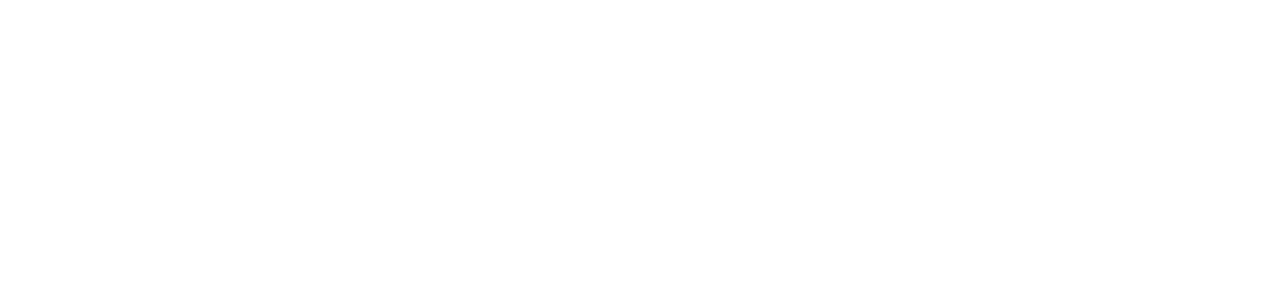
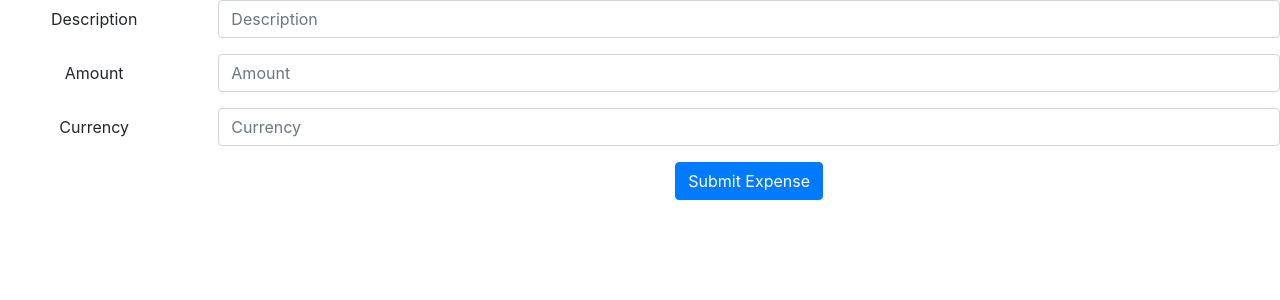
Before and after one commit to codixir/expense-report-app, a React (Create React App) app: page / in a window 1280 px wide. Shown: the top 300 px of the page. Built offline with nearby package versions, Linux system fonts and the light colour scheme.

Commit message:
Create the expense form and import into App.js and import react-bootstrap

```diff
--- a/src/App.js
+++ b/src/App.js
@@ -1,10 +1,11 @@
 import React from 'react';
+import ExpenseForm from './components/ExpenseForm/ExpenseForm';
 import './App.css';
 
 function App() {
   return (
     <div className="App">
-
+      <ExpenseForm />
     </div>
   );
 }
--- a/src/components/ExpenseForm/ExpenseForm.js
+++ b/src/components/ExpenseForm/ExpenseForm.js
@@ -1,7 +1,62 @@
-import React from 'react';
+import React, { useState } from 'react';
+import Form from 'react-bootstrap/Form';
+import Row from 'react-bootstrap/Row';
+import Col from 'react-bootstrap/Col';
+import Button from 'react-bootstrap/Button'
 
 const ExpenseForm = () => {
+  const [desc, setDesc] = useState('');
+  const [amount, setAmount] = useState(0);
+  const [currency, setCurrency] = useState('');
 
+  const handleSubmit = (e) => {
+    debugger;
+  }
+
+  const handleChange = (e) => {
+    debugger;
+  }
+
+  return (
+    // <form onSubmit={handleSubmit}>
+    //     <input type="text" name="description" placeholder="Enter description" onChange={handleChange}/>
+    //     <input type="number" name="amount" placeholder="Enter amount" onChange={handleChange}/>
+    //     <input type="text" name="currency" placeholder="Enter currency" onChange={handleChange}/>
+    //     <button type="submit">Submit Expense</button>
+    // </form>
+
+    <Form onSubmit={handleSubmit}>
+      <Form.Group as={Row} controlId="formHorizontalDescription">
+        <Form.Label column sm={2}>
+          Description
+        </Form.Label>
+        <Col sm={10}>
+          <Form.Control type="text" placeholder="Description" />
+        </Col>
+      </Form.Group>
+      <Form.Group as={Row} controlId="formHorizontalAmount">
+        <Form.Label column sm={2}>
+          Amount
+        </Form.Label>
+        <Col sm={10}>
+          <Form.Control type="number" placeholder="Amount" />
+        </Col>
+      </Form.Group>
+      <Form.Group as={Row} controlId="formHorizontalCurrency">
+        <Form.Label column sm={2}>
+          Currency
+        </Form.Label>
+        <Col sm={10}>
+          <Form.Control type="text" placeholder="Currency" />
+        </Col>
+      </Form.Group>
+      <Form.Group as={Row}>
+        <Col sm={{ span: 10, offset: 2 }}>
+          <Button type="submit">Submit Expense</Button>
+        </Col>
+      </Form.Group>
+    </Form>
+  )
 };
 
 export default ExpenseForm;
--- a/src/index.js
+++ b/src/index.js
@@ -2,6 +2,7 @@ import React from 'react';
 import ReactDOM from 'react-dom';
 import './index.css';
 import App from './App';
+import 'bootstrap/dist/css/bootstrap.css';
 import * as serviceWorker from './serviceWorker';
 
 ReactDOM.render(
```
